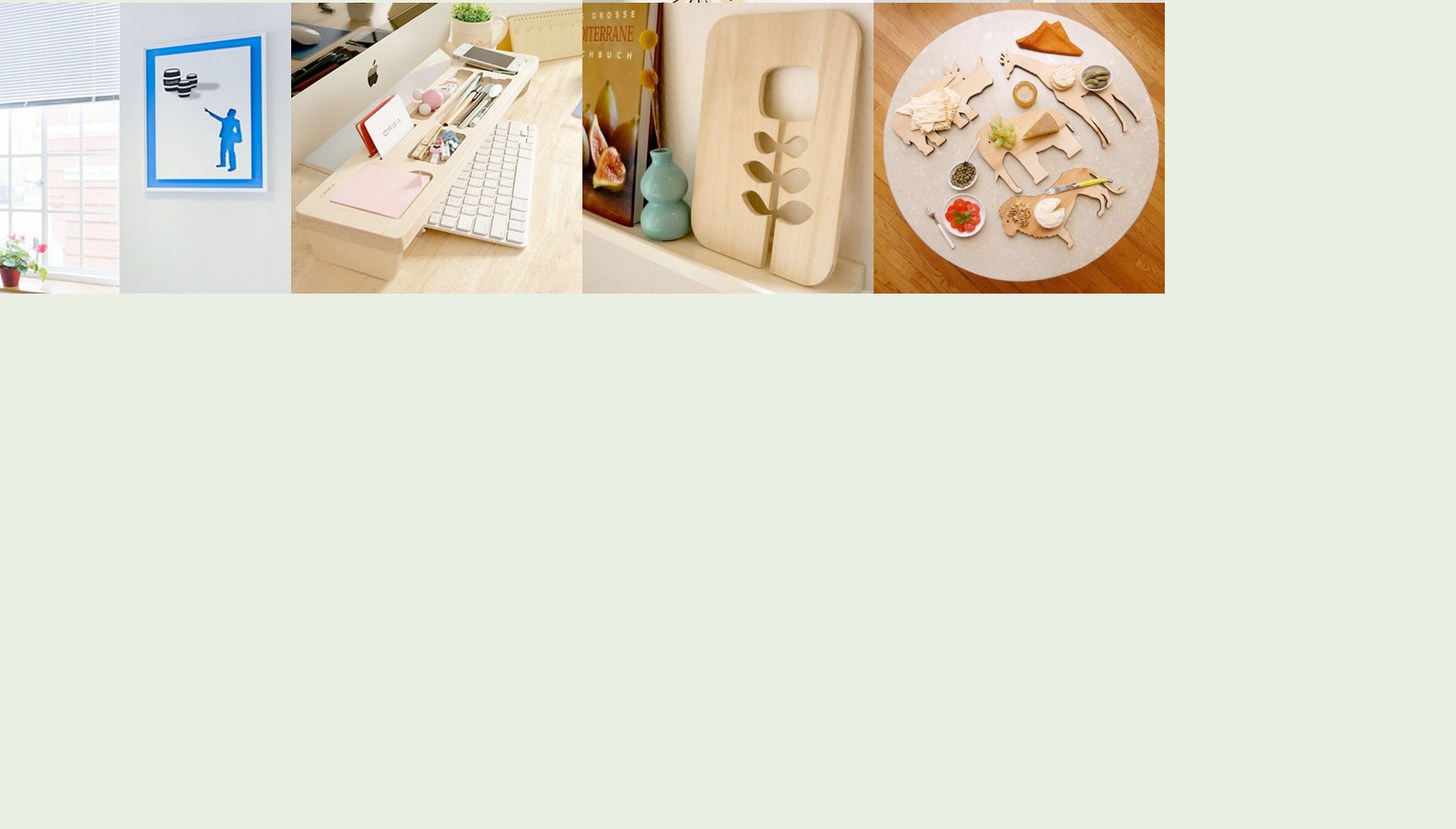
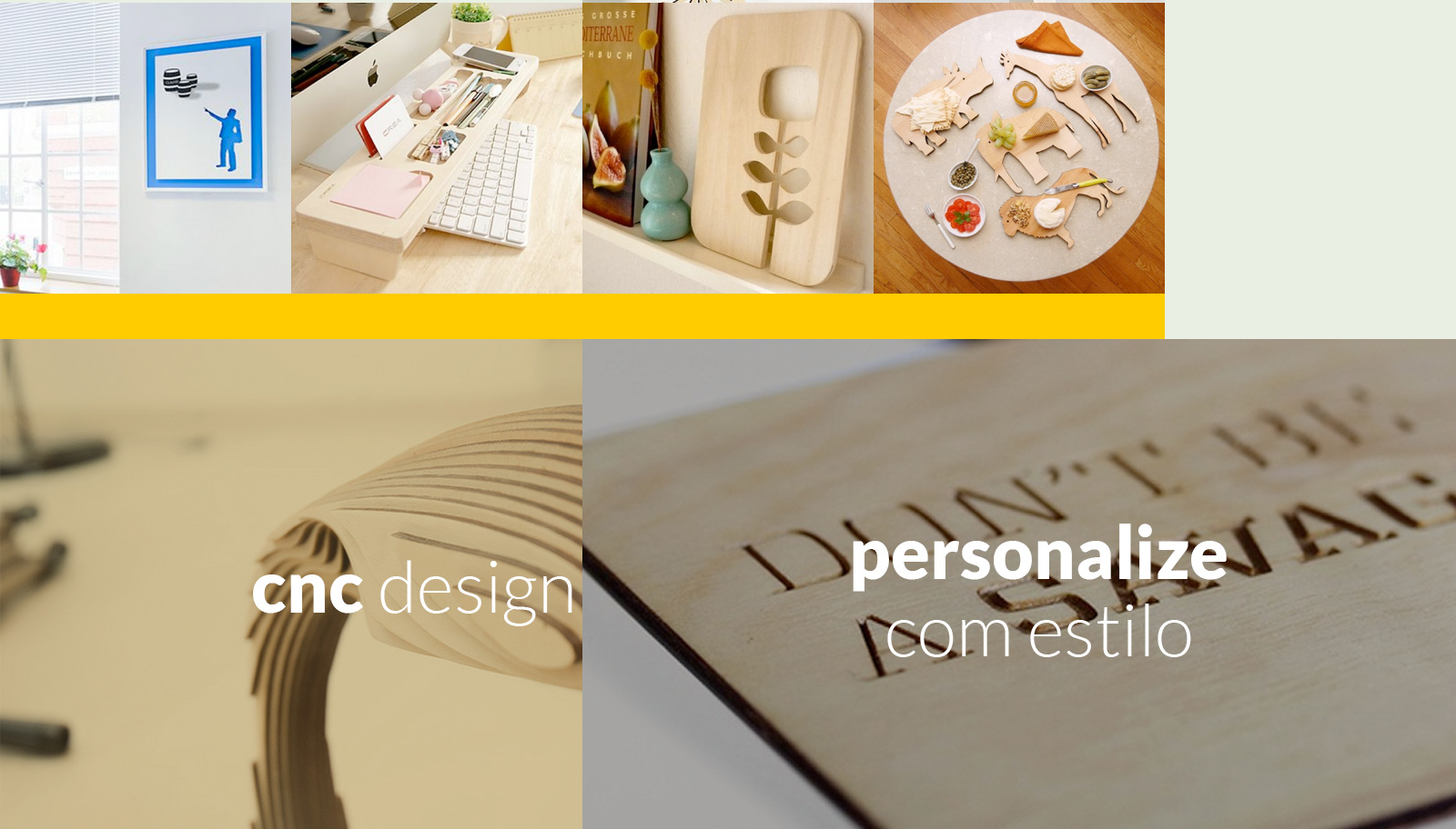
Before and after one commit to leandrodma/Dro, a website: page app/index.html in a window 1280 px wide. Shown: the part 2323-3235 px from the top of the page at 91% size, 1600 px wide, since content can reach past the window. Before the commit the page ends 2646 px from the top, so only its background shows below. Drawn offline with nearby package versions, Linux system fonts and the light colour scheme; files that its build step writes are made by us from their sources.

Commit message:
Include cnc and personalize

```diff
--- a/app/index.html
+++ b/app/index.html
@@ -199,6 +199,7 @@
             </a>
           </div>
       </section>
+
       <section id="colecoes" class="container-fluid">
         <div class="title"><h1>coleções</h1></div>
         <div class="row">
@@ -233,6 +234,22 @@
         </div>
 
       </section>
+
+      <hr>
+
+      <section id="cnc-personalize">
+        <div class="container-fluid">
+          <div class="row">
+            <div class="col-sm-6">
+              <img src="public/images/cnc.jpg" class="img-reponsive" alt="CNC">
+            </div>
+            <div class="col-sm-6">
+              <img src="public/images/personalize.jpg" class="img-reponsive" alt="Personalize">
+            </div>
+          </div>
+        </div>
+      </section>
+
     </main>
 
 </body>
--- a/app/src/scss/home.scss
+++ b/app/src/scss/home.scss
@@ -32,6 +32,12 @@ main#home{
       }
     }
   }
+
+  hr{
+    border: 25px $yellow solid;
+    margin: 0;
+  }
+
   section#lancamentos{
     .row {
       @include row-eq-height;
@@ -146,7 +152,14 @@ main#home{
         @include no-padding;
       }
     }
+  }
 
+  section#cnc-personalize{
+    .row{
+      div{
+        @include no-padding;
+      }
+    }
   }
 
 }
```
